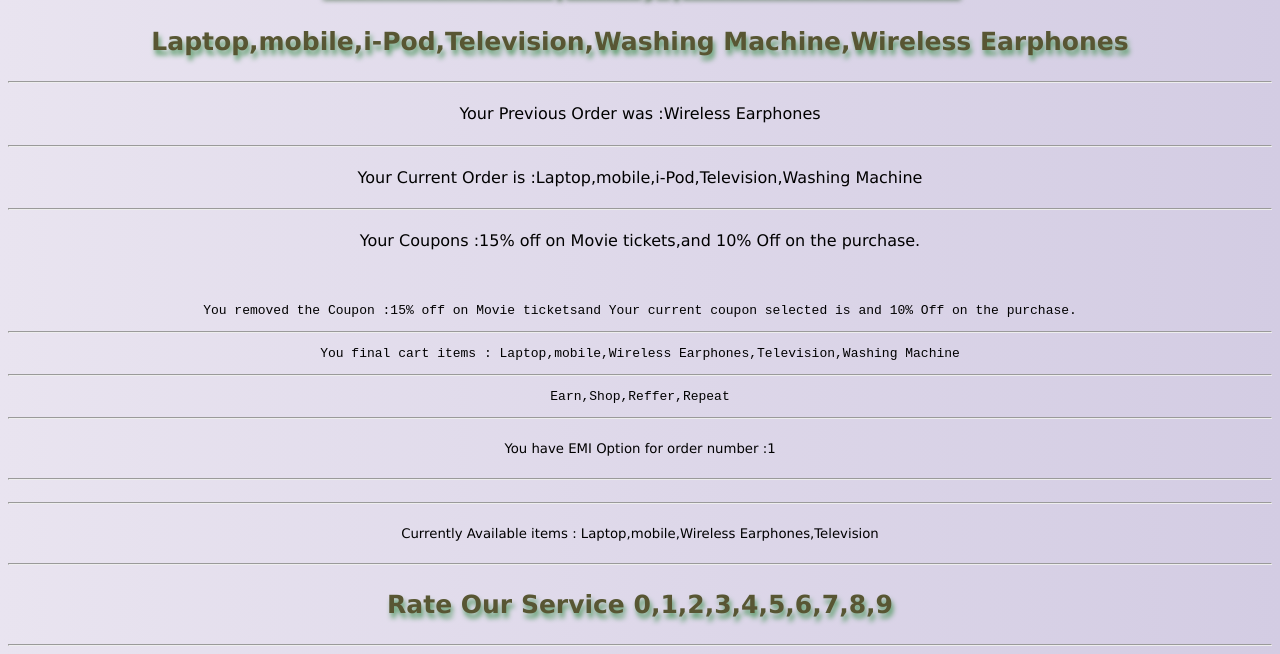
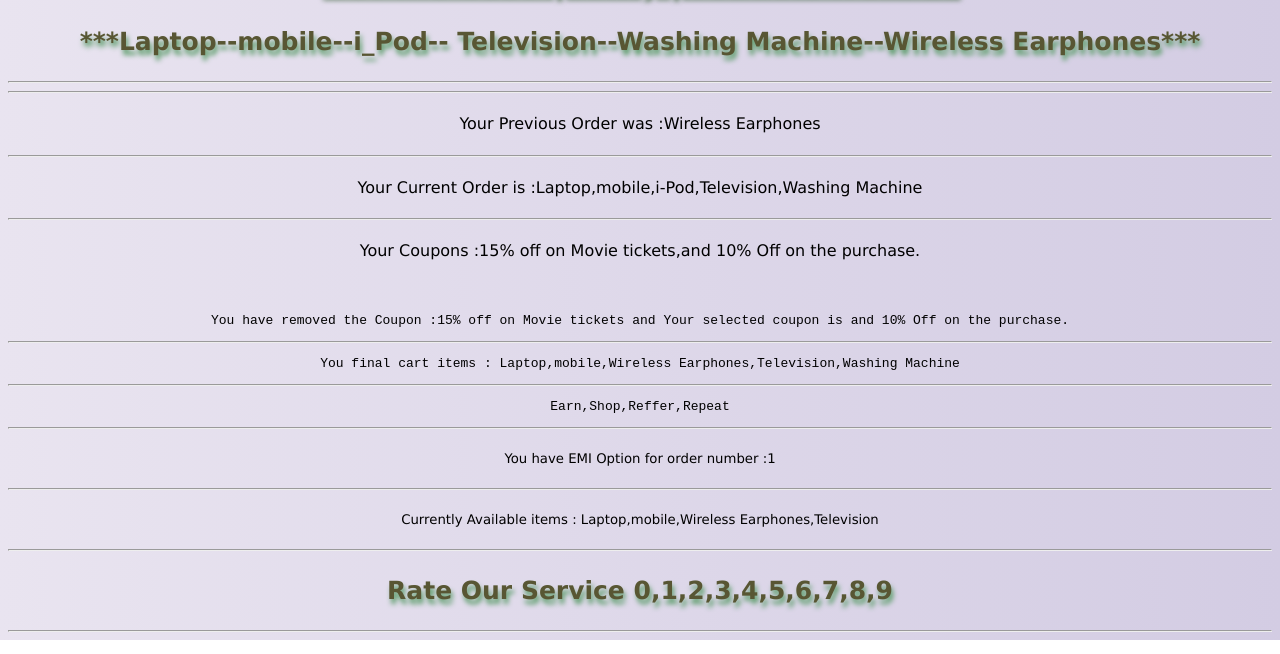
Before and after one commit to Deepakrio/dlithe-.NET-full-Stack-development_march-may-2022, a plain HTML site: page frontend/javascript/shoppingcart.html in a window 1280 px wide. Shown: the part 199-853 px from the top of the page. Drawn offline with Linux system fonts and the light colour scheme.

Commit message:
commit arrays

```diff
--- a/frontend/javascript/shoppingcart.html
+++ b/frontend/javascript/shoppingcart.html
@@ -61,7 +61,8 @@
 
  <center>  <h2>SHOPPING CART</h2>
     <h3>Get the best quality products from us</h3>
-    <p id="shop">Laptop mobile i-Pod Television Washing Machine Wireless Earphones</p><hr>
+    <p>***Laptop--mobile--i_Pod-- Television--Washing Machine--Wireless Earphones***</p><hr><hr>
+   <!-- <p id="shop"></p><hr>-->
     <h4 id="prev"></h4><hr>
     <h4 id="current"></h4><hr>
     <h4 id="coupon"></h4><br>
@@ -70,31 +71,32 @@
     <pre id="msg" ></pre><hr>
     <pre id="details" ></pre>
     <h5 id="emi"></h5><hr>
-    <h5 id="list"></h5><hr>
+
     <h5 id="Availableitems"></h5><hr>
     <p id="sort"></p><hr></center>
 
 </body>
 <script>
     var items = ["Laptop","mobile","i-Pod","Television", "Washing Machine", "Wireless Earphones"];
-    document.getElementById("shop").innerHTML = items;
+  //  document.getElementById("shop").innerHTML = items;
 
    var del = items.pop();
     document.getElementById("prev").innerHTML = "Your Previous Order was :" +del;
 
+
+
     document.getElementById("current").innerHTML = "Your Current Order is :"+items;
 
 
-    /*for(var num of items)
-            document.write(num);*/
+
 
     var coupon =["and 10% Off on the purchase."];
     coupon.unshift("15% off on Movie tickets");
     document.getElementById("coupon").innerHTML="Your Coupons :" +coupon;
 
     var couponmod = coupon.shift();
-    document.getElementById("couponmod").innerHTML="You removed the Coupon :" +couponmod+
-                                                    "and Your current coupon selected is "+ coupon;
+    document.getElementById("couponmod").innerHTML="You have removed the Coupon :" +couponmod+
+                                                     " and Your selected coupon is "+ coupon;
 
     items.splice(2,1,'Wireless Earphones');
     document.getElementById("mod").innerHTML= "You final cart items : " +items;
```
